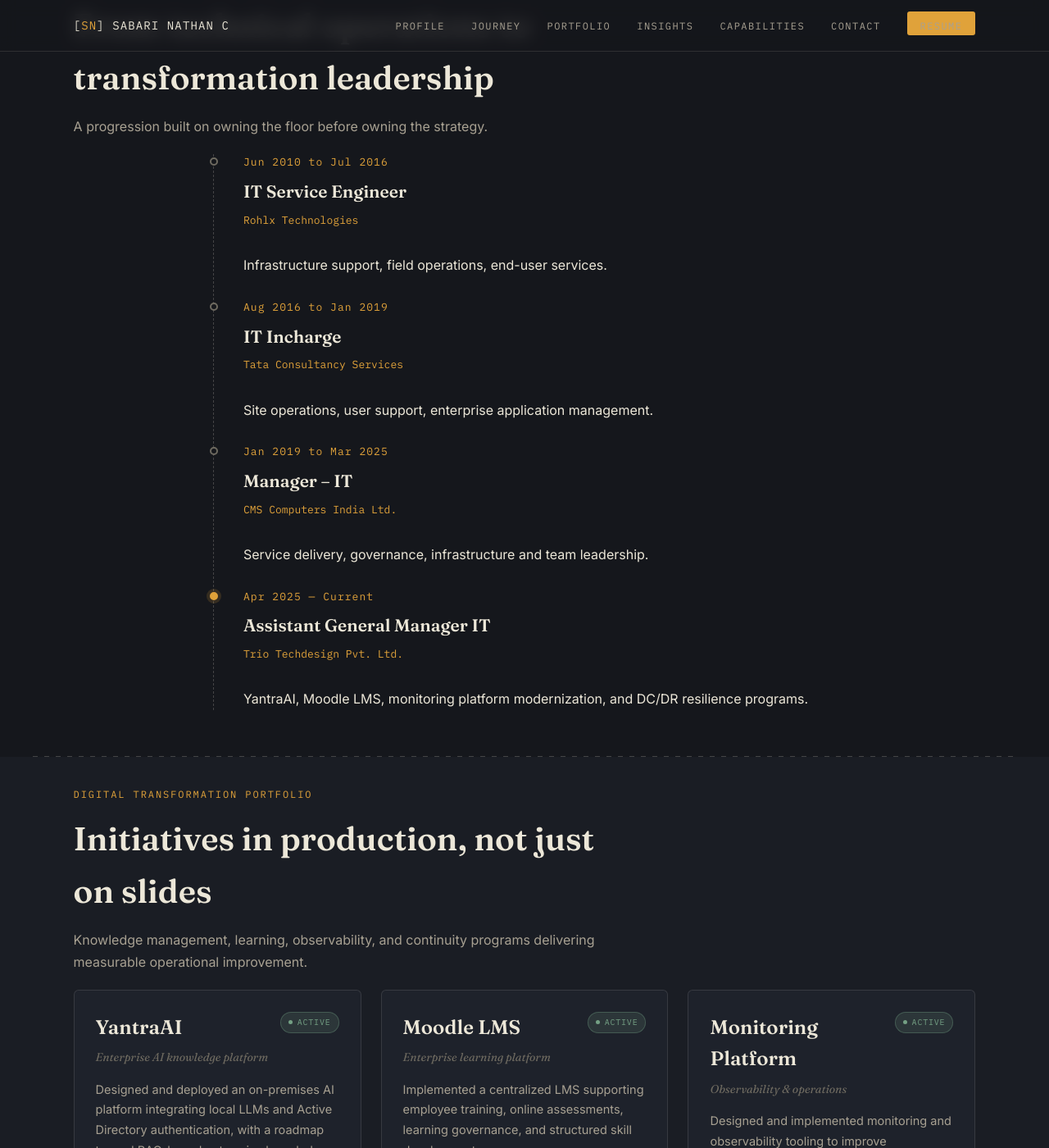
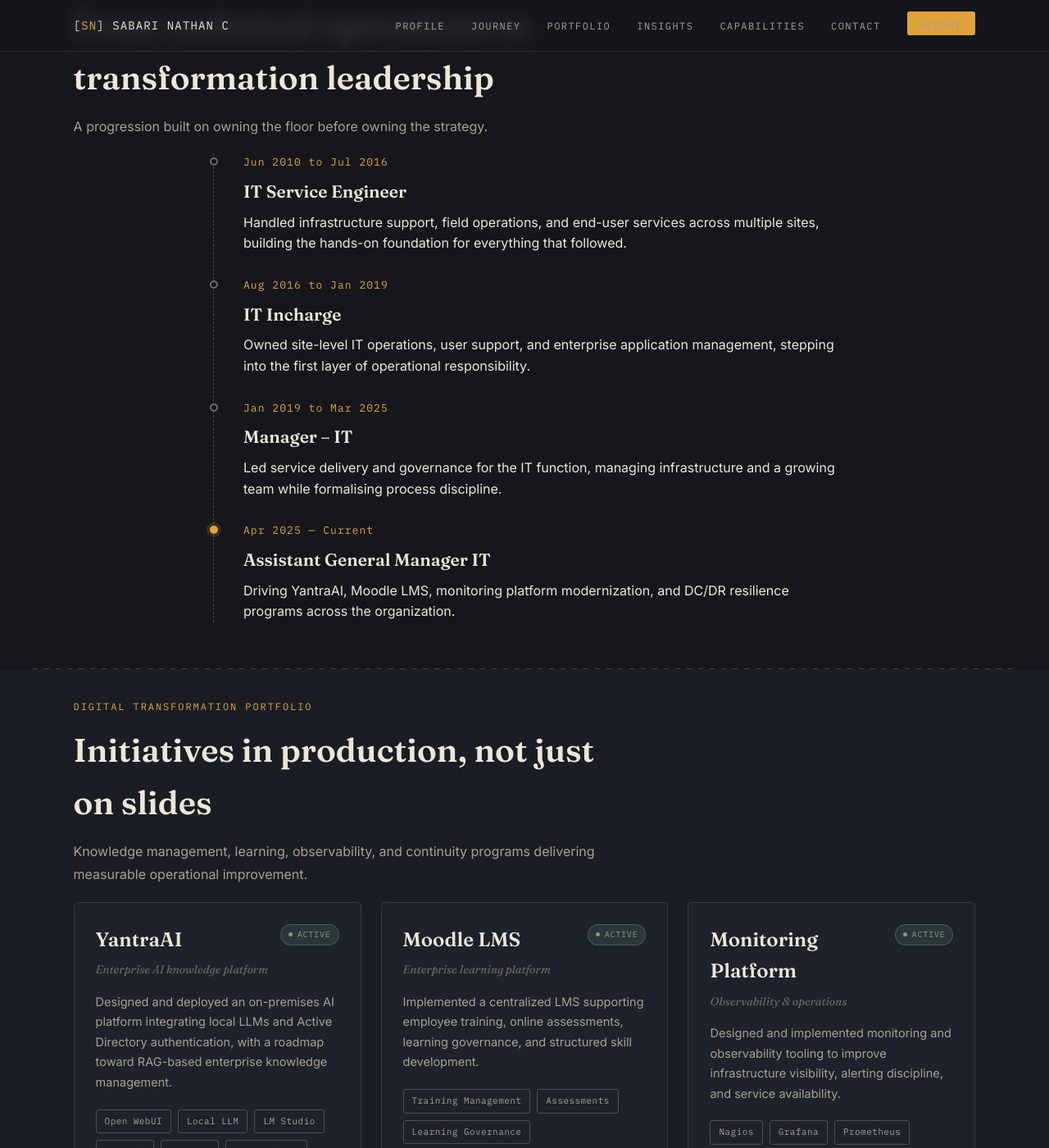
Before and after one commit to sabarinathan36/sabarinathan.github.io, a Jekyll site: the page index.html, which Jekyll copies as it is, in a window 1280 px wide and 1400 px high, scrolled down 1407 px. Shown: the whole window at 82% size. Built offline with Jekyll 4.4.1, drawn with Linux system fonts in a browser that asks for light colours.

Commit message:
Update index.html

```diff
--- a/index.html
+++ b/index.html
@@ -149,7 +149,9 @@
         <div class="timeline-year">Jun 2010 to Jul 2016</div>
         <div class="timeline-content">
             <h3>IT Service Engineer</h3>
-                    <p><div class="timeline-company">Rohlx Technologies</div><br>Infrastructure support, field operations, end-user services.</p>
+        </div>
+        <div class="timeline-popover">
+            <p>Handled infrastructure support, field operations, and end-user services across multiple sites, building the hands-on foundation for everything that followed.</p>
         </div>
     </div>
 
@@ -158,7 +160,9 @@
         <div class="timeline-year">Aug 2016 to Jan 2019</div>
         <div class="timeline-content">
             <h3>IT Incharge</h3>
-                    <p><div class="timeline-company">Tata Consultancy Services</div><br>Site operations, user support, enterprise application management.</p>
+        </div>
+        <div class="timeline-popover">
+            <p>Owned site-level IT operations, user support, and enterprise application management, stepping into the first layer of operational responsibility.</p>
         </div>
     </div>
 
@@ -167,7 +171,9 @@
         <div class="timeline-year">Jan 2019 to Mar 2025</div>
         <div class="timeline-content">
             <h3>Manager – IT</h3>
-                    <p><div class="timeline-company">CMS Computers India Ltd.</div><br>Service delivery, governance, infrastructure and team leadership.</p>
+        </div>
+        <div class="timeline-popover">
+            <p>Led service delivery and governance for the IT function, managing infrastructure and a growing team while formalising process discipline.</p>
         </div>
     </div>
 
@@ -176,7 +182,9 @@
         <div class="timeline-year">Apr 2025 — Current</div>
         <div class="timeline-content">
             <h3>Assistant General Manager IT</h3>
-                    <p><div class="timeline-company">Trio Techdesign Pvt. Ltd.</div><br>YantraAI, Moodle LMS, monitoring platform modernization, and DC/DR resilience programs.</p>
+        </div>
+        <div class="timeline-popover">
+            <p>Driving YantraAI, Moodle LMS, monitoring platform modernization, and DC/DR resilience programs across the organization.</p>
         </div>
     </div>
 
@@ -372,5 +380,17 @@
     }
 </script>
 
+<script>
+    // Timeline popover — tap to toggle on touch devices
+    document.querySelectorAll('.timeline-item').forEach(item => {
+        item.addEventListener('click', (e) => {
+            if (window.innerWidth > 768) return;
+            const isOpen = item.classList.contains('is-open');
+            document.querySelectorAll('.timeline-item').forEach(i => i.classList.remove('is-open'));
+            if (!isOpen) item.classList.add('is-open');
+        });
+    });
+</script>
+
 </body>
 </html>
```
Lines whose indentation alone changed are shown as unchanged.
